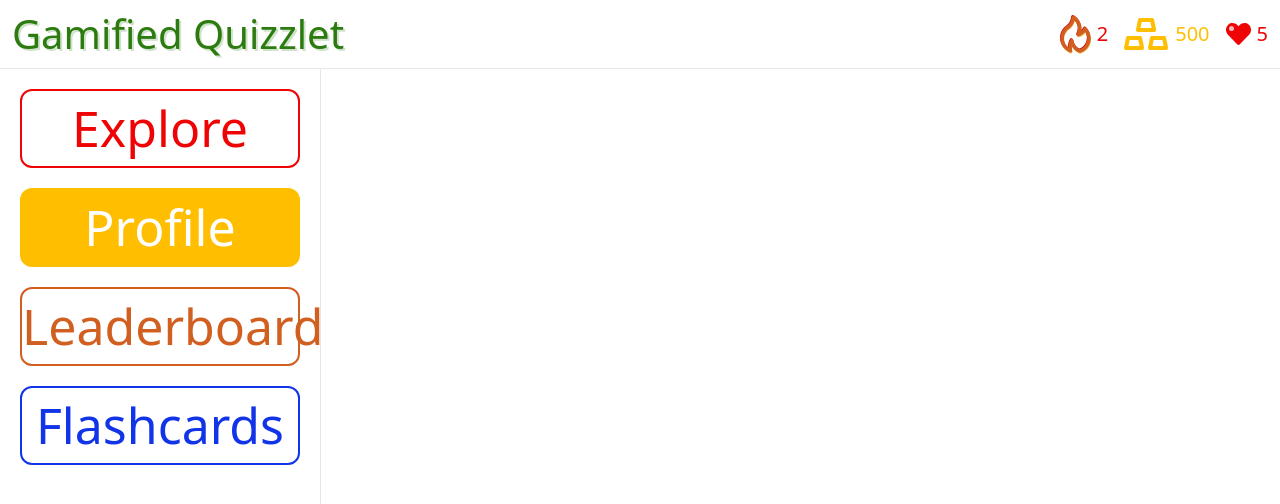
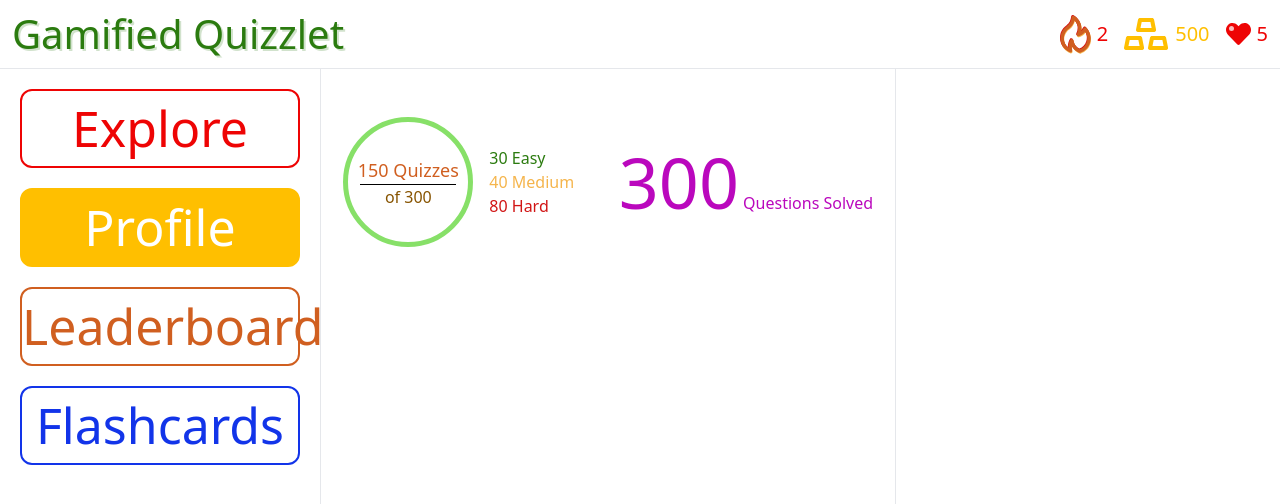
Before and after one commit to rohan843/gamified-quizzlet, a React (Create React App) app: page / in a window 1280 px wide. Shown: the top 504 px of the page. Built offline with nearby package versions, Linux system fonts and the light colour scheme; a web font is replaced by a local one.

Commit message:
fix: create basic profile view layout

```diff
--- a/src/pages/dashboard-page/ProfileView.js
+++ b/src/pages/dashboard-page/ProfileView.js
@@ -1,3 +1,38 @@
-function ProfileView() {}
+function ProfileView() {
+  return (
+    <div className="flex flex-row h-full w-full">
+      <div className="w-[60%] h-full border-r overflow-auto">
+        <div className="flex flex-col w-full">
+          <div className="flex flex-row w-full my-12">
+            <div className="grow flex flex-row justify-center items-center">
+              <div
+                className="flex flex-col rounded-full w-[130px] h-[130px] items-center justify-center"
+                style={{
+                  border: "5px solid rgba(56, 203, 4, 0.6)",
+                }}
+              >
+                <span className="text-[#D05F20] text-lg">150 Quizzes</span>
+                <hr className="w-[80%] border-black" />
+                <span className="text-[#875400]">of 300</span>
+              </div>
+              <div className="flex flex-col ml-4">
+                <span className="text-[#2B7B0F]">30 Easy</span>
+                <span className="text-[#F5B54C]">40 Medium</span>
+                <span className="text-[#D11515]">80 Hard</span>
+              </div>
+            </div>
+            <div className="grow flex items-center justify-center">
+              <span className="text-[#BA08BD]">
+                <span className="text-[70px]">300</span> Questions Solved
+              </span>
+            </div>
+          </div>
+          <div></div>
+        </div>
+      </div>
+      <div className="grow h-full"></div>
+    </div>
+  );
+}
 
 export default ProfileView;
```
